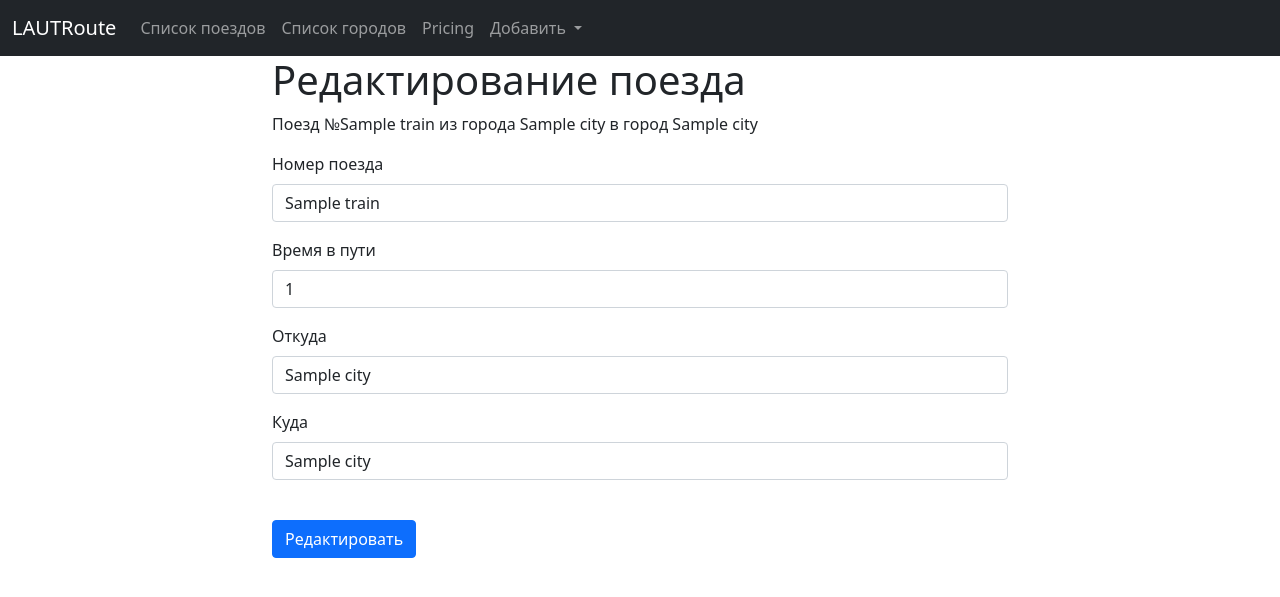
After one commit to lautarianoo/Find-Route, a Django app: page /trains/trains/update/1 in a window 1280 px wide. The commit adds this page. Shown: the top 597 px of the page. Run offline with Django 3.2, Linux system fonts and the light colour scheme; tables that the repository leaves empty hold one stand-in row (values such as "Sample post"); some libraries are stand-ins or nearby versions.

Commit message:
6 запуск коммит

```diff
--- a/cities/templates/cities/base.html
+++ b/cities/templates/cities/base.html
@@ -1,5 +1,7 @@
 {% load bootstrap3 %}
-{% url 'cities:index' as cities_home_url %}
+{% url 'cities:cities' as cities_home_url %}
+{% url 'trains:list_Train' as trains_home_url %}
+{% url 'trains:trains_create' as trains_create_url %}
 <!doctype html>
 <html lang="en">
   <head>
@@ -22,22 +24,20 @@
     <div class="collapse navbar-collapse" id="navbarNavDropdown">
       <ul class="navbar-nav">
         <li class="nav-item">
-          <a class="nav-link" aria-current="page" href="{% url 'trains:list_Train' %}">Cписок поездов</a>
+          <a class="nav-link {% if request.path == trains_home_url %} active {% endif %}" aria-current="page" href="{% url 'trains:list_Train' %}">Cписок поездов</a>
         </li>
         <li class="nav-item">
-          <a class="nav-link  {% if request.path == cities_home_url %} active {% endif %}" href="{% url 'cities:cities' %}">Список городов</a>
+          <a class="nav-link {% if request.path == cities_home_url %} active {% endif %}" href="{% url 'cities:cities' %}">Список городов</a>
         </li>
         <li class="nav-item">
           <a class="nav-link" href="#">Pricing</a>
         </li>
         <li class="nav-item dropdown">
           <a class="nav-link dropdown-toggle" href="#" id="navbarDropdownMenuLink" role="button" data-bs-toggle="dropdown" aria-expanded="false">
-            Dropdown link
+            Добавить
           </a>
           <ul class="dropdown-menu" aria-labelledby="navbarDropdownMenuLink">
-            <li><a class="dropdown-item" href="#">Action</a></li>
-            <li><a class="dropdown-item" href="#">Another action</a></li>
-            <li><a class="dropdown-item" href="#">Something else here</a></li>
+            <li><a class="dropdown-item {% if request.path == trains_create_url %} active {% endif %}" href="{% url 'trains:trains_add' %}">Добавить поезд</a></li>
           </ul>
         </li>
       </ul>
--- /dev/null
+++ b/trains/forms.py
@@ -0,0 +1,12 @@
+from django import forms
+from trains.models import Train
+from cities.models import City
+
+class TrainForm(forms.ModelForm):
+    name = forms.CharField(label='Номер поезда', widget=forms.TextInput())
+    travel_time = forms.IntegerField(label='Время в пути', widget=forms.NumberInput())
+    from_city = forms.ModelChoiceField(label='Откуда', queryset=City.objects.all(), widget=forms.Select())
+    to_city = forms.ModelChoiceField(label='Куда', queryset=City.objects.all(), widget=forms.Select())
+    class Meta:
+        model = Train
+        fields = '__all__'
--- /dev/null
+++ b/trains/templates/trains/update.html
@@ -0,0 +1,15 @@
+{% extends 'cities/base.html' %}
+{% load bootstrap3 %}
+{% block content %}
+<div class="row">
+   <div class="col-md-8 mx-auto">
+     <h1>Редактирование поезда</h1>
+       <p>{{ object }}</p>
+    <form action="" method="post">
+    {% csrf_token %}
+    {% bootstrap_form form %}
+     <button type="submit" class="btn btn-primary my-4">Редактировать</button>
+</form>
+  </div>
+</div>
+{% endblock content %}
--- a/trains/urls.py
+++ b/trains/urls.py
@@ -1,8 +1,10 @@
 from django.urls import path
-from trains.views import list_Train, TrainDetailView, TrainDeleteView
+from trains.views import list_Train, TrainDetailView, TrainDeleteView, TrainUpdateView, TrainCreateView
 
 urlpatterns = [
     path('trains/', list_Train, name='list_Train'),
     path('trains/detail/<int:pk>', TrainDetailView.as_view(), name='trains_detail'),
-    path('trains/delete/<int:pk>', TrainDeleteView.as_view(), name='trains_delete')
+    path('trains/delete/<int:pk>', TrainDeleteView.as_view(), name='trains_delete'),
+    path('trains/update/<int:pk>', TrainUpdateView.as_view(), name='trains_update'),
+    path('trains/add', TrainCreateView.as_view(), name='trains_add')
 ]
--- a/trains/views.py
+++ b/trains/views.py
@@ -1,10 +1,11 @@
 from django.shortcuts import render, get_object_or_404
 from trains.models import Train
-from django.views.generic import DeleteView, DetailView
+from django.views.generic import DeleteView, DetailView, UpdateView, CreateView
 from django.urls import reverse_lazy
 from django.core.paginator import Paginator
 from django.contrib.messages.views import SuccessMessageMixin
 from django.contrib import messages
+from trains.forms import TrainForm
 
 
 def list_Train(request, pk=None):
@@ -23,8 +24,20 @@ class TrainDetailView(DetailView):
 class TrainDeleteView(SuccessMessageMixin,DeleteView):
     model = Train
     template_name = 'trains/delete.html'
-    success_url = reverse_lazy('cities:cities')
+    success_url = reverse_lazy('trains:list_Train')
 
     def get(self, request, *args, **kwargs):
         messages.success(request, 'Поезд удален')
         return self.post(request, *args, **kwargs)
+
+class TrainUpdateView(SuccessMessageMixin, UpdateView):
+    model = Train
+    form_class = TrainForm
+    template_name = 'trains/update.html'
+    success_url = reverse_lazy('trains:list_Train')
+
+class TrainCreateView(SuccessMessageMixin, CreateView):
+    model = Train
+    form_class = TrainForm
+    template_name = 'trains/create.html'
+    success_url = reverse_lazy('trains:list_Train')
```
Also changed, not shown: trains/templates/trains/create.html (added, +14 -0 lines), trains/templates/trains/trains_list.html (+8 -4 lines).
